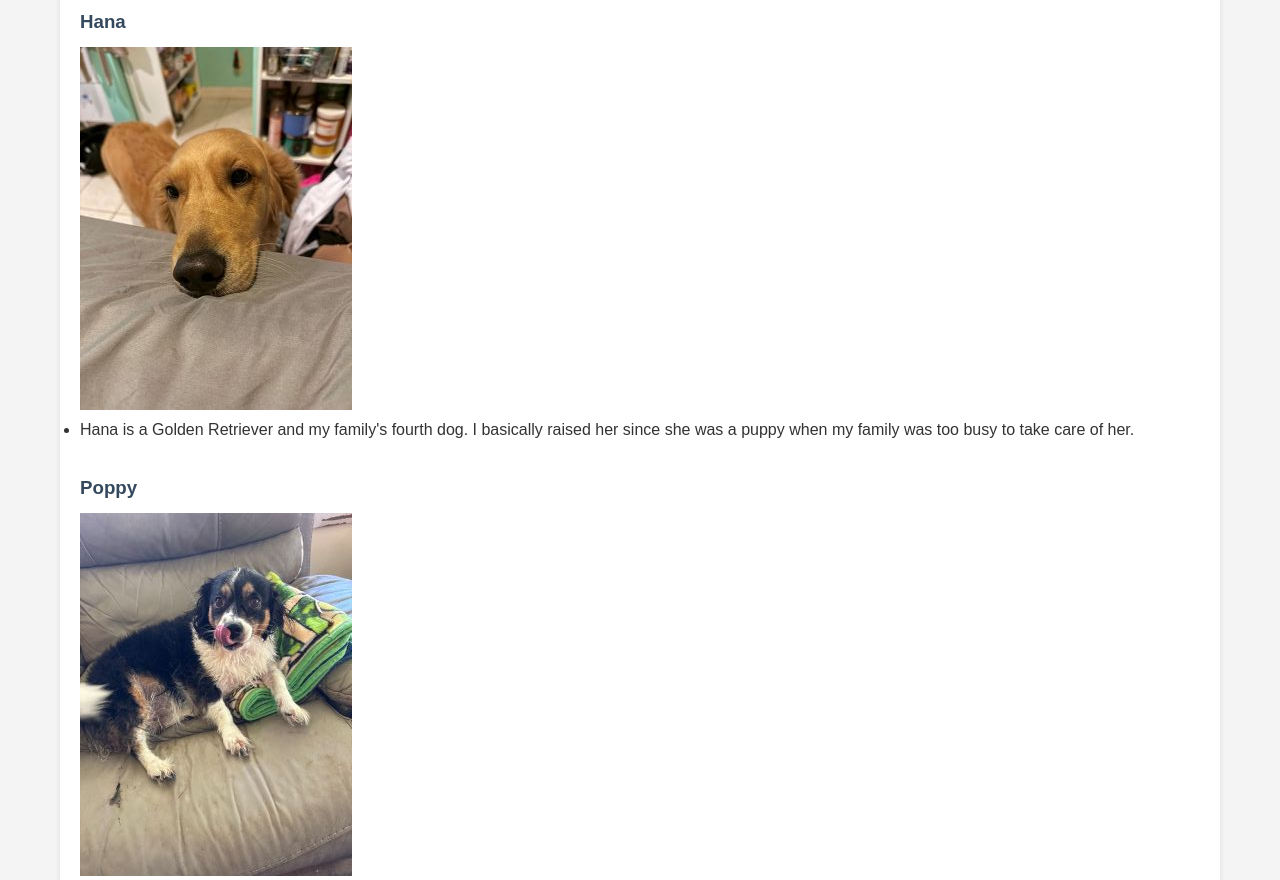
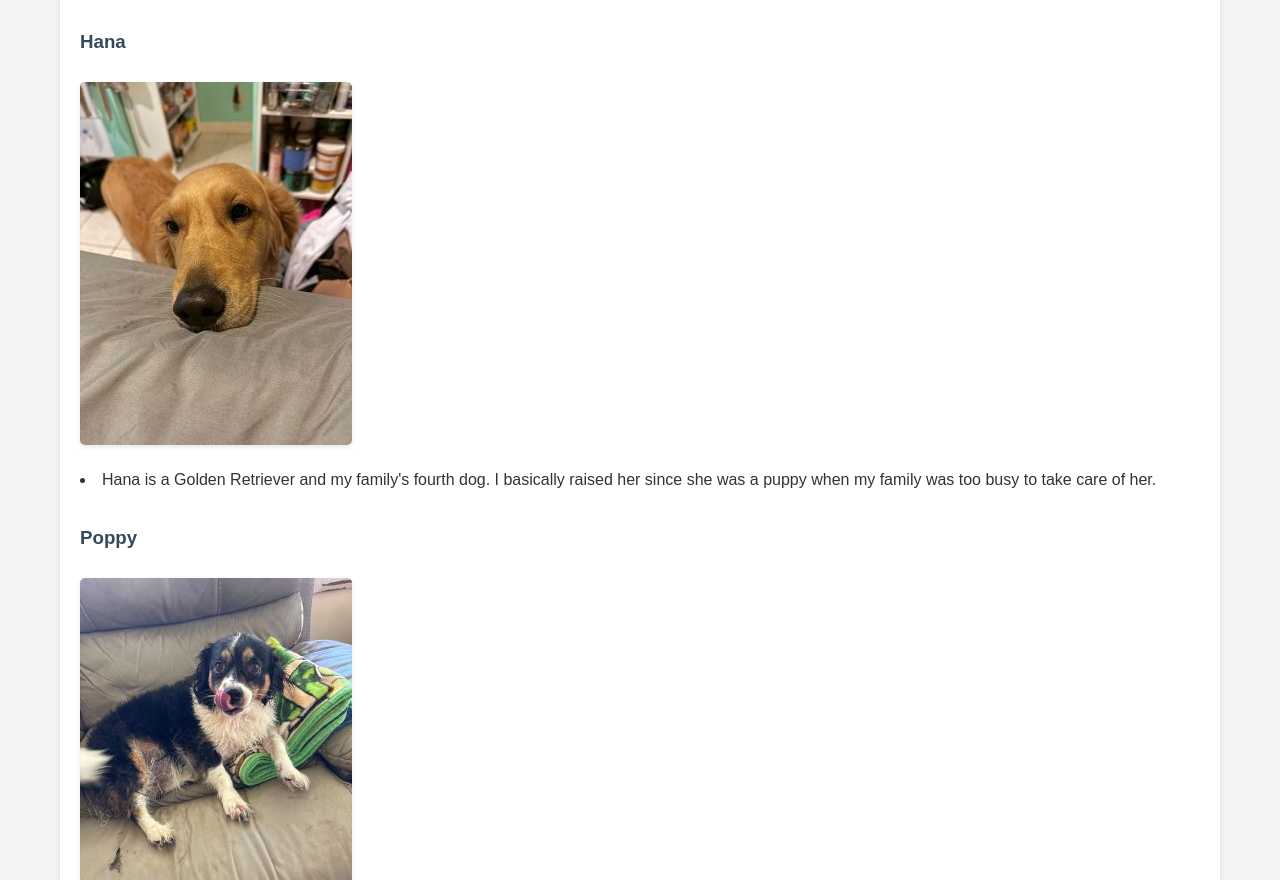
Before and after one commit to sharvey-bit/webdev_project2, a plain HTML site: page pets.html in a window 1280 px wide. Shown: the part 479-1359 px from the top of the page. Drawn offline with Linux system fonts and the light colour scheme.

Commit message:
List & Image
Added styling for unordered lists, list items, and images with borders and shadows.

```diff
--- a/css/style.css
+++ b/css/style.css
@@ -74,3 +74,22 @@ h3 {
   color: #34495e;
   margin-bottom: 10px;
 }
+
+/* List styles */
+ul {
+  list-style-position: inside;
+  margin-bottom: 15px;
+}
+
+li {
+  margin-bottom: 5px;
+}
+
+/* Image styles */
+.image1, .image2 {
+  max-width: 100%;
+  height: auto;
+  margin: 15px 0;
+  border-radius: 5px;
+  box-shadow: 0 2px 5px rgba(0,0,0,0.1);
+}
```
